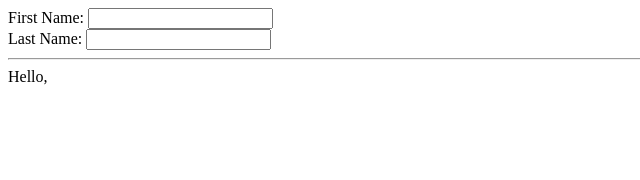
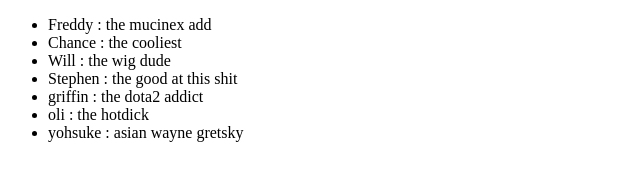
Before and after one commit to chancer4/Angular101, a plain HTML site: page angular_session_2.html in a window 1280 px wide. Shown: the whole page, without its empty margins (0-640 px from the left). Drawn offline with nearby package versions, Linux system fonts and the light colour scheme.

Commit message:
More Practice

```diff
--- a/angular_session_2.html
+++ b/angular_session_2.html
@@ -1,24 +1,21 @@
 <!DOCTYPE html>
-<html ng-app>
+<html ng-app="myApp">
 <head>
 	<meta charset="utf-8">
 	<meta http-equiv="X-UA-Compatible" content="IE=edge">
 	<title></title>
 	<link rel="stylesheet" href="">
+	<script src="https://ajax.googleapis.com/ajax/libs/jquery/2.1.4/jquery.min.js"></script>
 	<script src="https://ajax.googleapis.com/ajax/libs/angularjs/1.3.15/angular.min.js"></script>
+	<script type="text/javascript" src="controller.js"></script>
 </head>
-<body>
-	<div>
-		First Name: <input type="text" mg-model="firstName">
+<body ng-controller="myController">
 
-	</div>
-	<div>
-		Last Name: <input type="text" mg-model="lastName">
-
-	</div>
-	<hr />
-
-	Hello, {{firstName}} {{lastName}}
+	<ul>
+		<li ng-repeat="person in items">
+			{{person.name}} : {{person.desc}}
+		</li>
+	</ul>
 
 </body>
 </html>
--- /dev/null
+++ b/controller.js
@@ -0,0 +1,32 @@
+angular.module('myApp',[]).controller('myController', function($scope){
+	$scope.items = [
+		{
+			name : 'Freddy',
+			desc : 'the mucinex add'
+		},
+		{
+			name : 'Chance',
+			desc : 'the cooliest'
+		},
+		{
+			name : 'Will',
+			desc : 'the wig dude'
+		},
+		{
+			name : 'Stephen',
+			desc : 'the good at this shit'
+		},
+		{
+			name : 'griffin',
+			desc : 'the dota2 addict'
+		},
+		{
+			name : 'oli',
+			desc : 'the hotdick'
+		},
+		{
+			name : 'yohsuke',
+			desc : 'asian wayne gretsky'
+		},
+	];
+});
```
